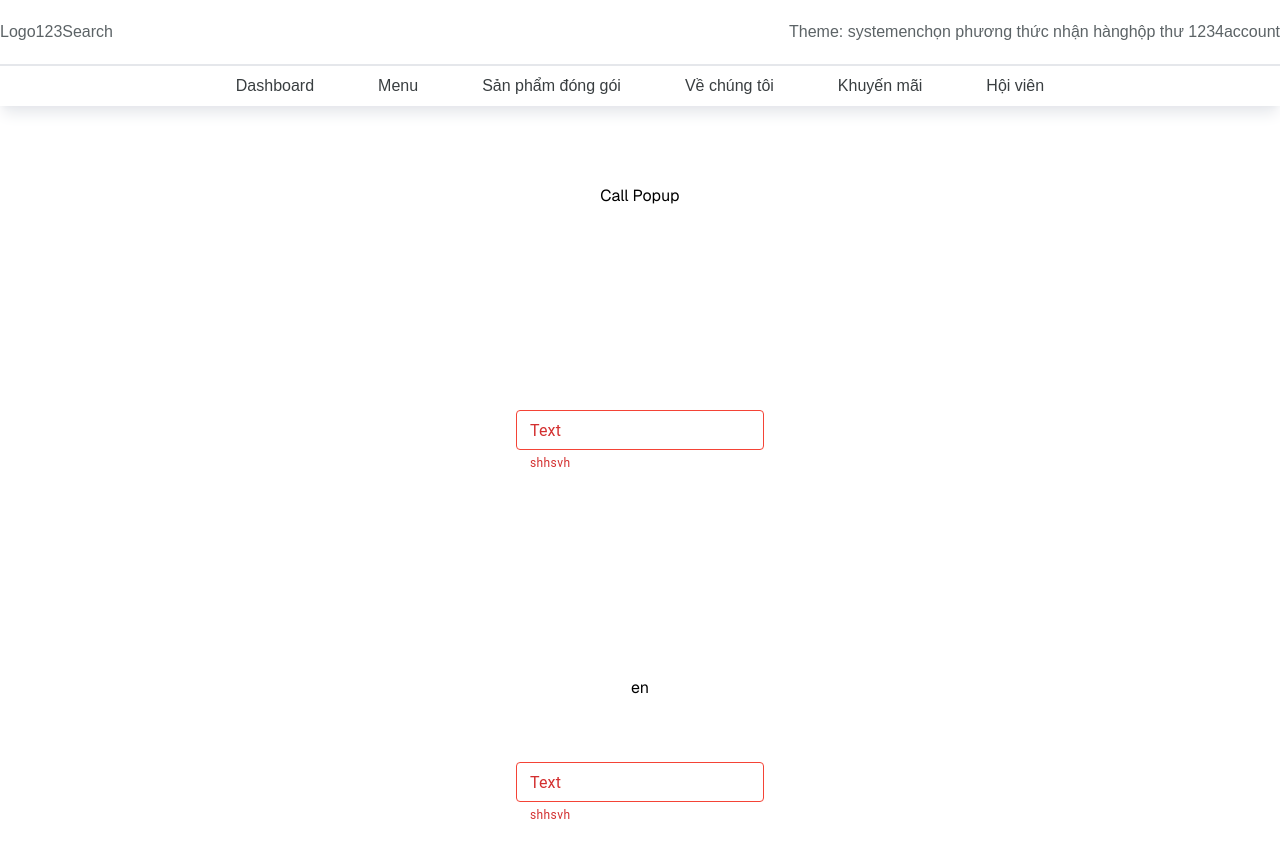
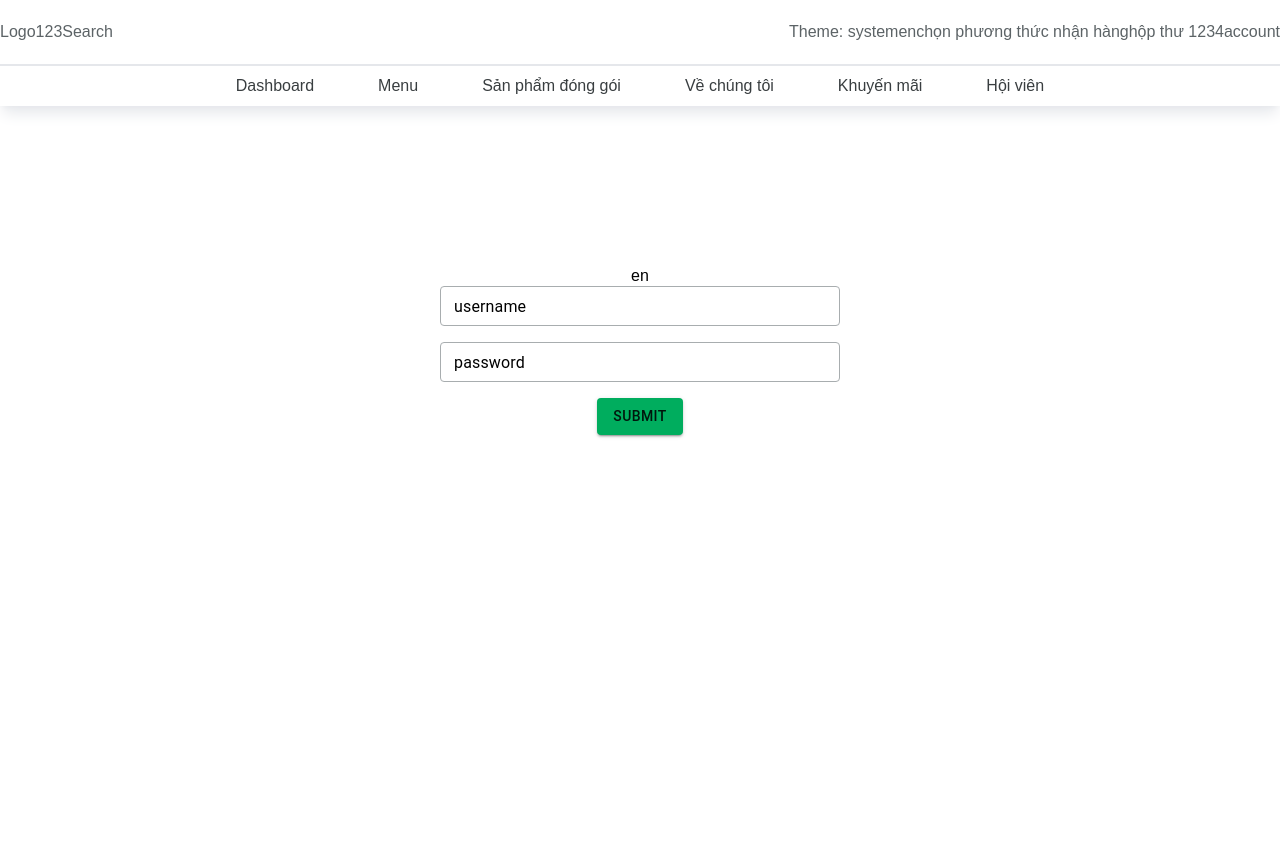
Before and after one commit to congtran8991/coffee_shop_fe, a Next.js app in the folder coffee_fee/: page /example in a window 1280 px wide. Shown: the top 858 px of the page. After the commit the page ends 800 px from the top, so only its background shows below. Built offline with nearby package versions, Linux system fonts and the light colour scheme.

Commit message:
add code

```diff
--- a/coffee_fee/app/example/page.tsx
+++ b/coffee_fee/app/example/page.tsx
@@ -8,28 +8,35 @@ import { showToast } from '@/utils/common';
 import PortalHandle from '@/utils/portal';
 
 import * as yup from 'yup';
-
 import Image from 'next/image';
 import { useTranslation } from 'react-i18next';
 import { useResolverForm } from '@/hooks/lib/useResolverForm';
 import { Controller } from 'react-hook-form';
+import Grid from '@mui/material/Grid2';
+import { Button } from '@mui/material';
+
 export default function Home() {
   const count = useAppSelector((state) => state.abc.count);
   const { t, i18n } = useTranslation();
   const dispatch = useAppDispatch();
 
-  const methods = useResolverForm<{ username: string }>({
+  const methods = useResolverForm<{ username: string; password: string }>({
     schema: yup.object().shape({}),
     configs: {
       values: {
         username: '',
+        password: '',
       },
     },
   });
 
   return (
-    <div className="grid grid-rows-[20px_1fr_20px] items-center justify-items-center min-h-screen p-8 pb-20 gap-16 sm:p-20 font-[family-name:var(--font-geist-sans)]">
-      <button
+    <div
+      className="grid grid-rows-[20px_1fr_20px] items-center justify-items-center mt-40"
+
+      // className="grid grid-rows-[20px_1fr_20px] items-center justify-items-center min-h-screen p-8 pb-10 gap-16 sm:p-20 font-[family-name:var(--font-geist-sans)]"
+    >
+      {/* <button
         onClick={() => {
           PortalHandle.popup.open({
             title: 'popup',
@@ -46,28 +53,43 @@ export default function Home() {
         }}
       >
         Call Popup
-      </button>
-      <KInput.Base
-        name="test"
-        label="Text"
-        message="shhsvh"
-        // sx={{ color: KColors.primary.moderate }}
-      />
+      </button> */}
+
       <div>{localStorage.getItem('i18nextLng')}</div>
 
-      <KForm onSubmit={() => {}}>
-        <Controller
-          name="username"
-          control={methods.control}
-          render={({ field: { onChange, onBlur, value } }) => (
-            <KInput.Base
-              name="test"
-              label="Text"
-              message="shhsvh"
-              // sx={{ color: KColors.primary.moderate }}
+      <KForm
+        onSubmit={(e) => {
+          e.preventDefault();
+          console.log('submit');
+        }}
+      >
+        <Grid maxWidth={'400px'} container spacing={2}>
+          <Grid size={{ xs: 12 }}>
+            <Controller
+              name="username"
+              control={methods.control}
+              render={({ field }) => (
+                <KInput.Base {...field} fullWidth label={t('username')} />
+              )}
             />
-          )}
-        />
+          </Grid>
+
+          <Grid size={{ xs: 12 }}>
+            <Controller
+              name="password"
+              control={methods.control}
+              render={({ field }) => (
+                <KInput.Base {...field} fullWidth label={t('password')} />
+              )}
+            />
+          </Grid>
+
+          <Grid size={{ xs: 12 }} textAlign={'center'}>
+            <Button variant="contained" type="submit">
+              Submit
+            </Button>
+          </Grid>
+        </Grid>
       </KForm>
     </div>
   );
```
Also changed, not shown: 1 other file (tests, documents, lock files or other folders).
